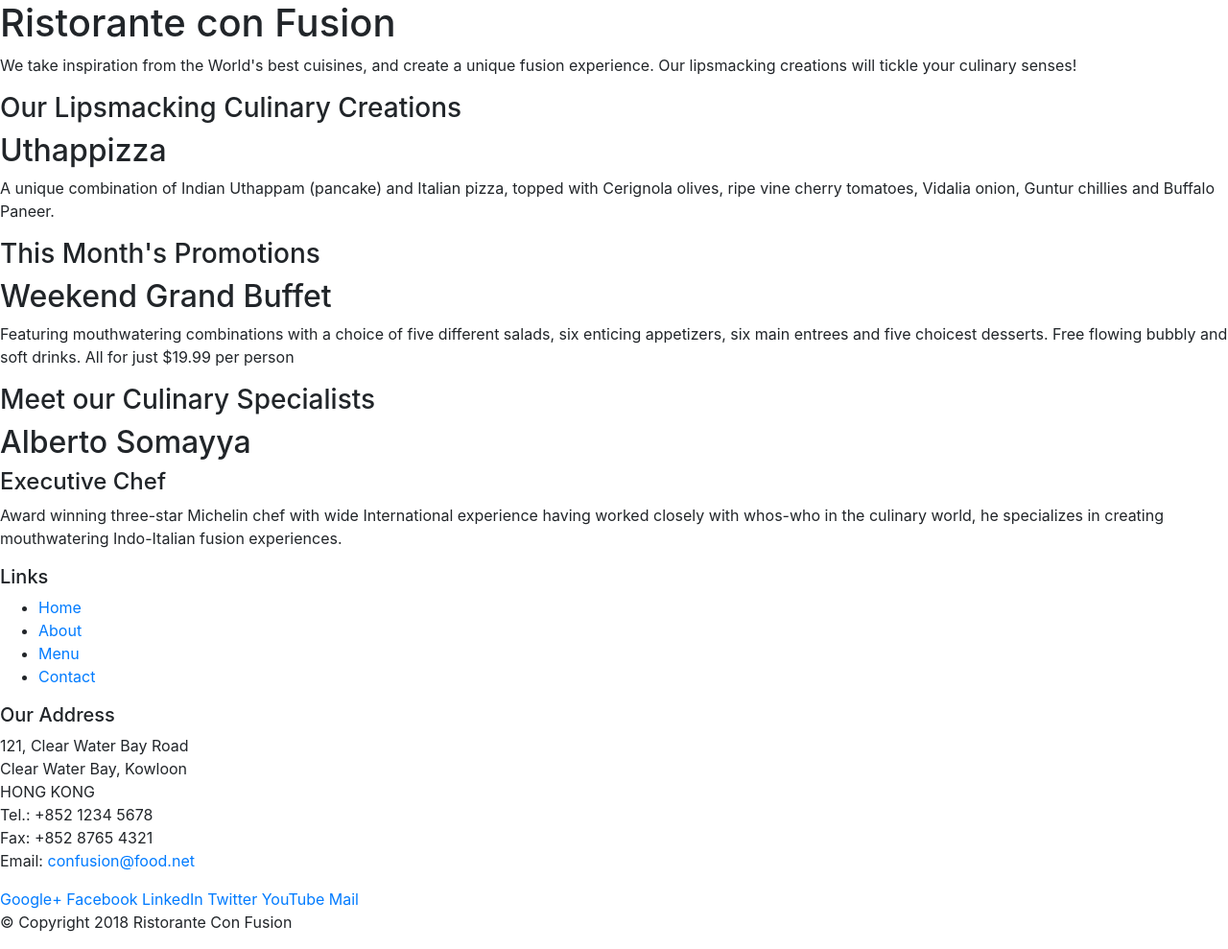
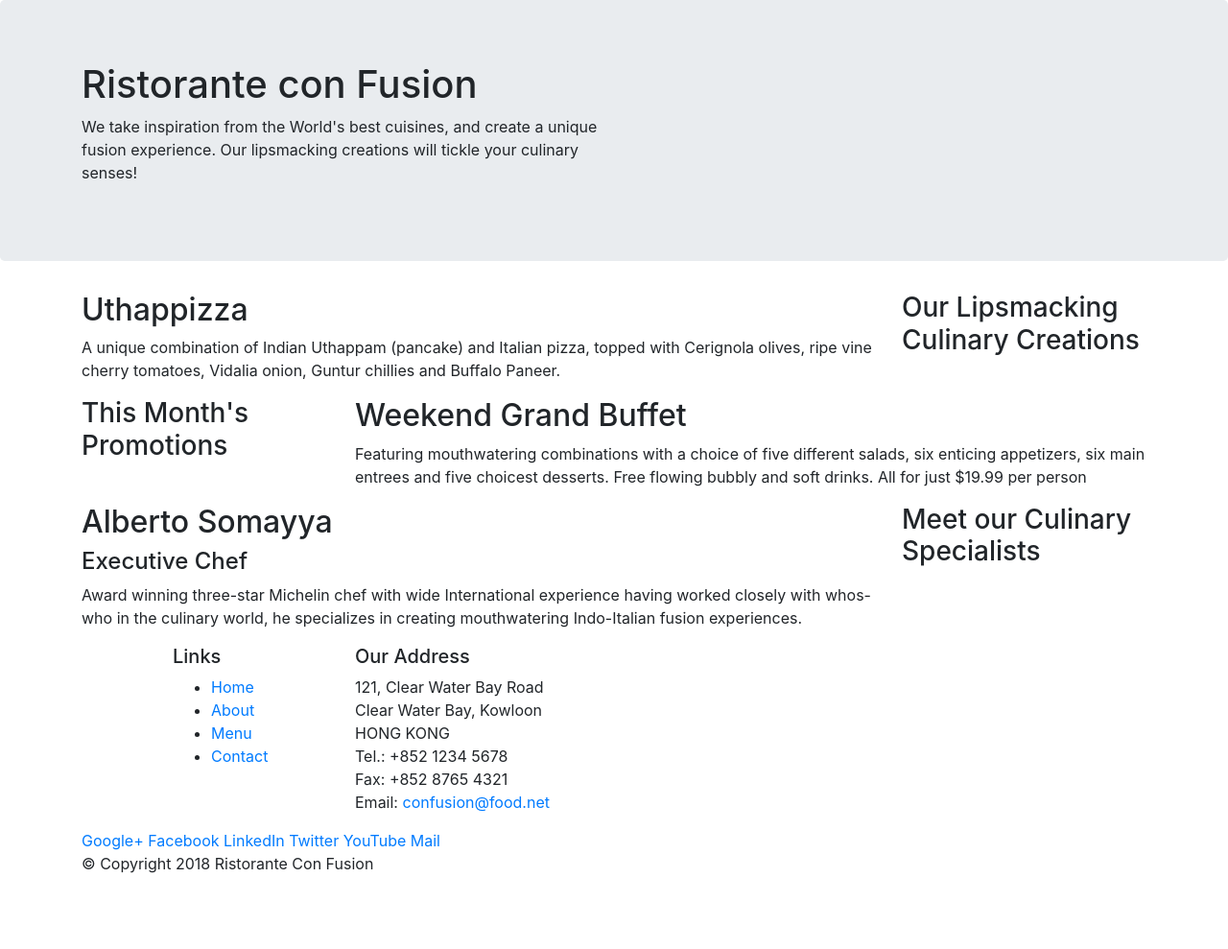
Before and after one commit to thevasugoel/bootstrap4, a website: page index.html in a window 1280 px wide. Shown: the whole page at 96% size. After the commit the page ends 928 px from the top, so only its background shows below. Drawn offline with nearby package versions, Linux system fonts and the light colour scheme.

Commit message:
Grid Part 1

```diff
--- a/index.html
+++ b/index.html
@@ -12,46 +12,46 @@
 
 <body>
 
-    <header>
-        <div>
-            <div>
-                <div>
+    <header class="jumbotron">
+        <div class="container">
+            <div class="row">
+                <div class="col-12 col-sm-6">
                     <h1>Ristorante con Fusion</h1>
                     <p>We take inspiration from the World's best cuisines, and create a unique fusion experience. Our lipsmacking creations will tickle your culinary senses!</p>
                 </div>
-                <div>
+                <div class="col-12 col-sm">
                 </div>
             </div>
         </div>
     </header>
 
-    <div>
-        <div>
-            <div>
+    <div class="container">
+        <div class="row">
+            <div class="col-12 col-sm-4 order-sm-last col-md-3">
                 <h3>Our Lipsmacking Culinary Creations</h3>
             </div>
-            <div>
+            <div class="col col-sm order-sm-first col-md">
                 <h2>Uthappizza</h2>
                 <p>A unique combination of Indian Uthappam (pancake) and Italian pizza, topped with Cerignola olives, ripe vine cherry tomatoes, Vidalia onion, Guntur chillies and Buffalo Paneer.</p>
             </div>
         </div>
 
 
-        <div>
-            <div>
+        <div class="row">
+            <div class="col-12 col-sm-4 col-md-3">
                 <h3>This Month's Promotions</h3>
             </div>
-            <div>
+            <div class="col col-sm col-md">
                 <h2>Weekend Grand Buffet</h2>
                 <p>Featuring mouthwatering combinations with a choice of five different salads, six enticing appetizers, six main entrees and five choicest desserts. Free flowing bubbly and soft drinks. All for just $19.99 per person </p>
             </div>
         </div>
 
-        <div>
-            <div>
+        <div class="row">
+            <div class="col-12 col-sm-4 order-sm-last col-md-3">
                 <h3>Meet our Culinary Specialists</h3>
             </div>
-            <div>
+            <div class="col col-sm order-sm-first col-md">
                 <h2>Alberto Somayya</h2>
                 <h4>Executive Chef</h4>
                 <p>Award winning three-star Michelin chef with wide International experience having worked closely with whos-who in the culinary world, he specializes in creating mouthwatering Indo-Italian fusion experiences. </p>
@@ -60,9 +60,9 @@
     </div>
 
     <footer>
-        <div>
-            <div>
-                <div>
+        <div class="container">
+            <div class="row">
+                <div class="col-4 offset-1 col-sm-2">
                     <h5>Links</h5>
                     <ul>
                         <li><a href="#">Home</a></li>
@@ -71,7 +71,7 @@
                         <li><a href="#">Contact</a></li>
                     </ul>
                 </div>
-                <div>
+                <div class="col-7 col-sm-5">
                     <h5>Our Address</h5>
                     <address>
 		              121, Clear Water Bay Road<br>
@@ -82,7 +82,7 @@
 		              Email: <a href="mailto:confusion@food.net">confusion@food.net</a>
 		           </address>
                 </div>
-                <div>
+                <div class="col-12 col-sm-5">
                     <div>
                         <a href="http://google.com/+">Google+</a>
                         <a href="http://www.facebook.com/profile.php?id=">Facebook</a>
@@ -93,8 +93,8 @@
                     </div>
                 </div>
            </div>
-           <div>
-                <div>
+           <div class="row">
+                <div class="col-auto">
                     <p>© Copyright 2018 Ristorante Con Fusion</p>
                 </div>
            </div>
```
